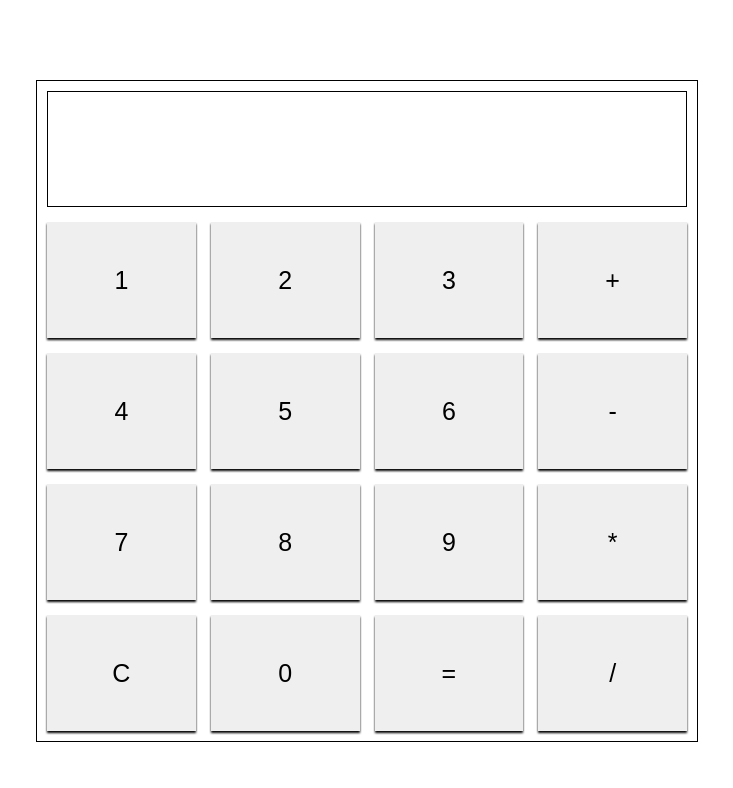
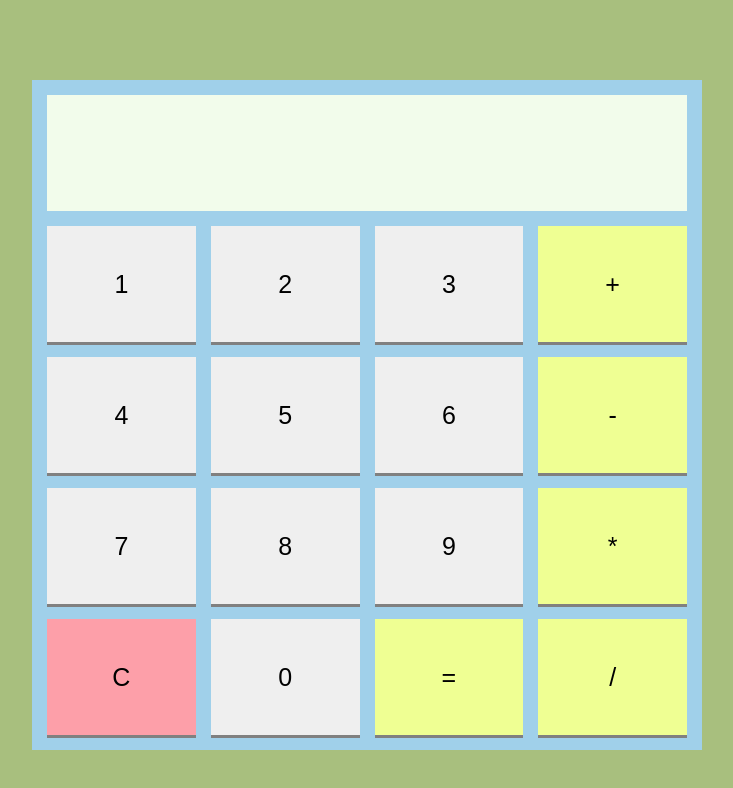
Before and after one commit to OthankQ/odin-calculator, a website: page index.html in a window 1280 px wide. Shown: the whole page, without its empty margins (273-1006 px from the left). Drawn offline with Linux system fonts and the light colour scheme.

Commit message:
Add color.

```diff
--- a/index.html
+++ b/index.html
@@ -10,22 +10,22 @@
 <body>
   <div class="container">
     <div class="display"></div>
-    <button class="button" id="one">1</button>
-    <button class="button" id="two">2</button>
-    <button class="button" id="three">3</button>
-    <button class="button" id="addition">+</button>
-    <button class="button" id="four">4</button>
-    <button class="button" id="five">5</button>
-    <button class="button" id="six">6</button>
-    <button class="button" id="subtraction">-</button>
-    <button class="button" id="seven">7</button>
-    <button class="button" id="eight">8</button>
-    <button class="button" id="nine">9</button>
-    <button class="button" id="multiplication">*</button>
-    <button class="button" id="clear">C</button>
-    <button class="button" id="zero">0</button>
-    <button class="button" id="equals">=</button>
-    <button class="button" id="division">/</button>
+    <button class="button number" id="one">1</button>
+    <button class="button number" id="two">2</button>
+    <button class="button number" id="three">3</button>
+    <button class="button operator" id="addition">+</button>
+    <button class="button number" id="four">4</button>
+    <button class="button number" id="five">5</button>
+    <button class="button number" id="six">6</button>
+    <button class="button operator" id="subtraction">-</button>
+    <button class="button number" id="seven">7</button>
+    <button class="button number" id="eight">8</button>
+    <button class="button number" id="nine">9</button>
+    <button class="button operator" id="multiplication">*</button>
+    <button class="button operator" id="clear">C</button>
+    <button class="button number" id="zero">0</button>
+    <button class="button operator" id="equals">=</button>
+    <button class="button operator" id="division">/</button>
   </div>
 </body>
 </html>
--- a/style.css
+++ b/style.css
@@ -45,29 +45,46 @@ table {
 
 /* Container */
 
+body {
+	background: #a8bf7e;
+}
+
 .container {
-	padding: 10px;
+	padding: 15px;
 	gap: 15px;
-	border: 1px solid black;
 	margin: 10vh auto;
 	height: 80vh;
 	width: 80vh;
 	display: grid;
 	grid-template-columns: repeat(4, 1fr);
 	grid-template-rows: repeat(5, 1fr);
+	background: #a0d0ea;
 }
 
 .display {
 	grid-column: 1/5;
-	border: 1px solid black;
+	background: #f2fceb;
 }
 
 .button {
 	border: none;
 	font-size: 25px;
-	filter: drop-shadow(0px 2px 1px);
+	box-shadow: 0px 3px grey;
+	display: flex;
+	justify-content: center;
+	align-items: center;
+	background: #efefef;
 }
 
 .clicked {
-	filter:drop-shadow(0px 0px 0px);
+	box-shadow: none;
+	filter:brightness(80%);
 }
+
+.operator {
+	background: #efff93;
+}
+
+#clear {
+	background: #fd9fa9;
+}
```
Also changed, not shown: script.js (+1 -8 lines).
